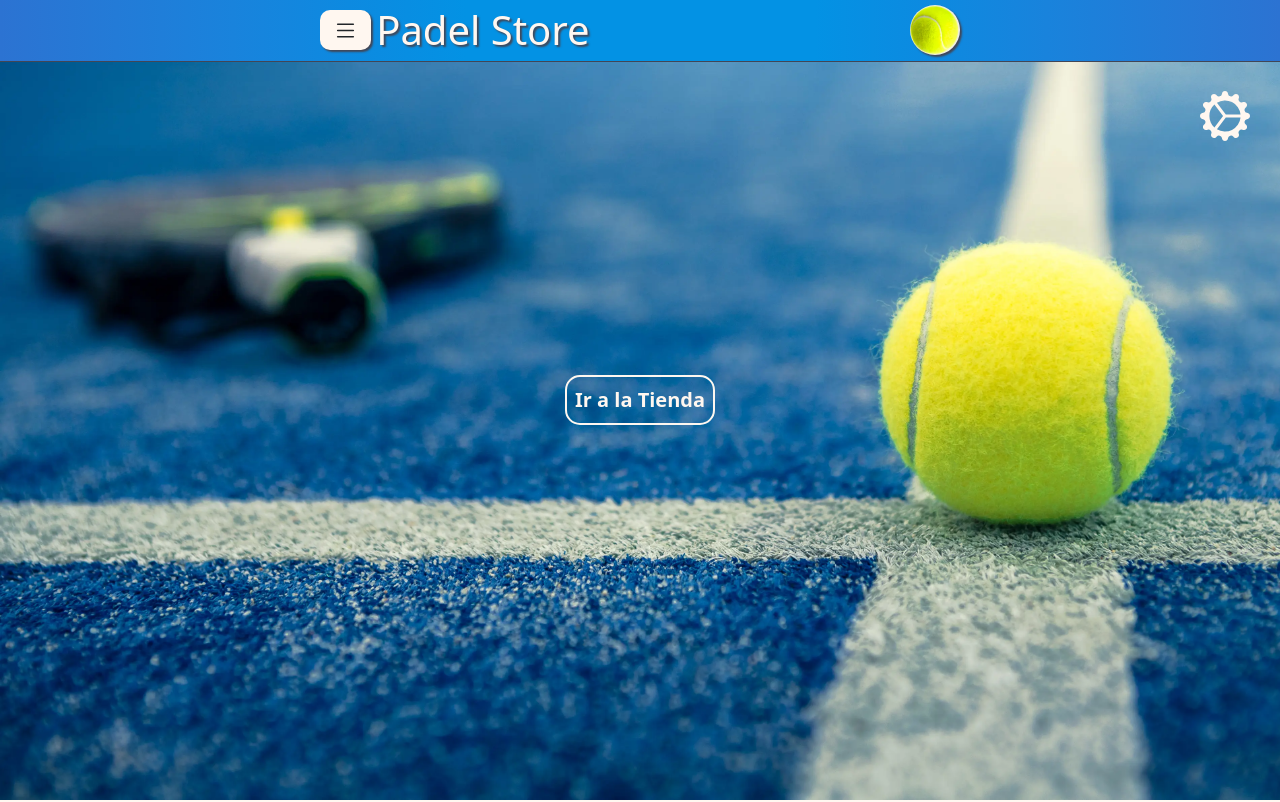
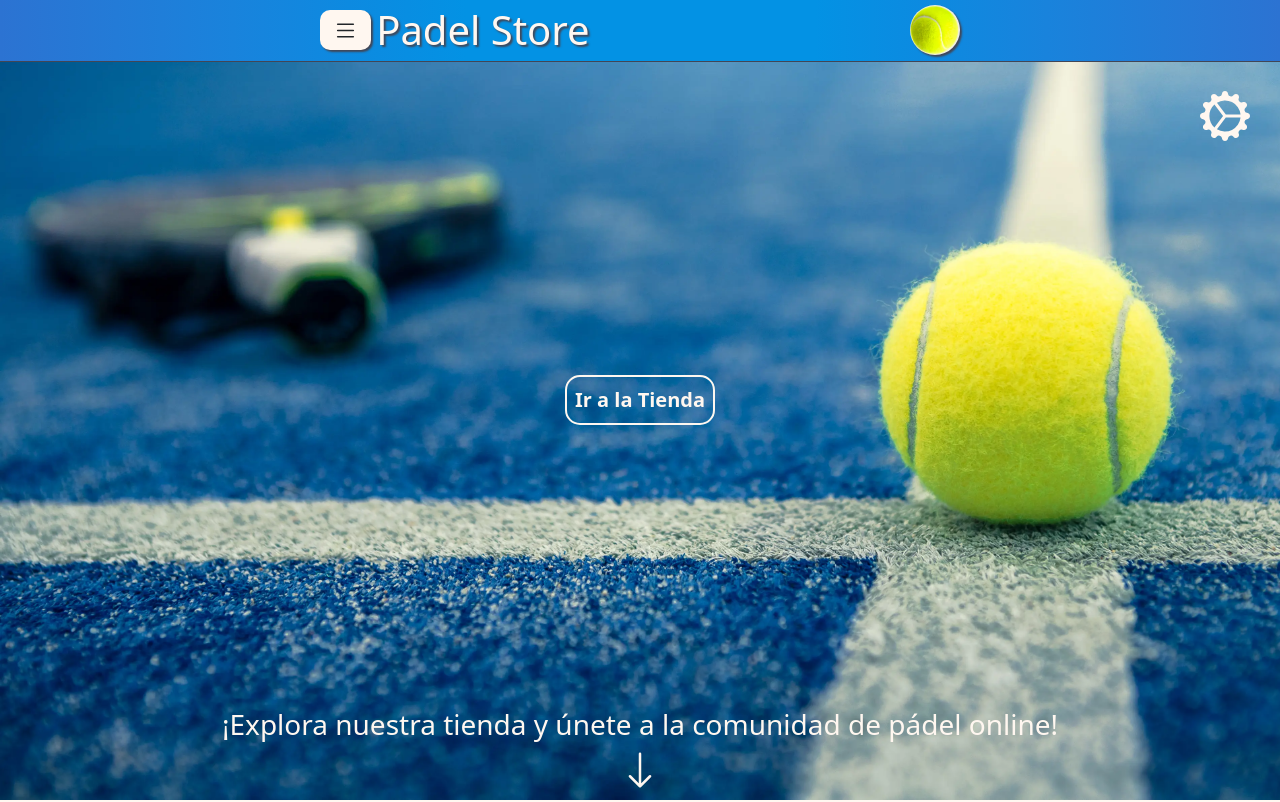
Before and after one commit to lubiano83/EntregaFinal-Lubiano, a React (Vite) app: page /detalle/1 in a window 1280 px wide. Shown: the top 802 px of the page. Built offline with nearby package versions, Linux system fonts and the light colour scheme.

Commit message:
agregando texto de inicio

```diff
--- /dev/null
+++ b/src/componentes/Bienvenida.jsx
@@ -0,0 +1,12 @@
+/* Bienvenida */
+
+const Bienvenida = () => {
+  return (
+    <div id="Bienvenida">
+        <h3>¡Explora nuestra tienda y únete a la comunidad de pádel online!</h3>
+        <svg xmlns="http://www.w3.org/2000/svg" width="16" height="16" fill="currentColor" className="bi bi-arrow-down svg" viewBox="0 0 16 16">
+            <path fillRule="evenodd" d="M8 1a.5.5 0 0 1 .5.5v11.793l3.146-3.147a.5.5 0 0 1 .708.708l-4 4a.5.5 0 0 1-.708 0l-4-4a.5.5 0 0 1 .708-.708L7.5 13.293V1.5A.5.5 0 0 1 8 1"/>
+        </svg>
+    </div>
+  )
+}; export default Bienvenida;
--- a/src/componentes/Inicio.jsx
+++ b/src/componentes/Inicio.jsx
@@ -1,5 +1,6 @@
 /* Inicio */
 
+import Bienvenida from "./Bienvenida";
 import Entrar from "./Entrar";
 import Tools from "./Tools";
 
@@ -8,6 +9,7 @@ const Inicio = () => {
     <div id="Inicio">
         <Tools />
         <Entrar />
+        <Bienvenida />
     </div>
   )
 }; export default Inicio;
--- a/src/estilo.scss
+++ b/src/estilo.scss
@@ -7,6 +7,7 @@
 @import "./scss/Inicio";
 @import "./scss/Tools";
 @import "./scss/Entrar";
+@import "./scss/Bienvenida";
 @import "./scss/Navbar";
 @import "./scss/Dropdown";
 @import "./scss/Logo";
--- /dev/null
+++ b/src/scss/_Bienvenida.scss
@@ -0,0 +1,20 @@
+/* Bienvenida */
+
+#Bienvenida {
+    position: absolute;
+    bottom: 30px;
+    display: flex;
+    flex-flow: column wrap;
+    justify-content: center;
+    align-items: center;
+    h3 {
+        text-align: center;
+        color: map-get($colores, color-2);
+    }
+    .svg {
+        width: 40px;
+        height: 40px;
+        margin: 0px 0px -20px 0px;
+        color: map-get($colores, color-2);
+    }
+}
--- a/src/scss/_Entrar.scss
+++ b/src/scss/_Entrar.scss
@@ -12,5 +12,8 @@
         width: 150px;
         border-radius: 15px;
         font-size: 20px;
+        &:hover {
+            scale: 1.1;
+        }
     }
 }
--- a/src/scss/_Tools.scss
+++ b/src/scss/_Tools.scss
@@ -8,5 +8,8 @@
         width: 50px;
         height: 50px;
         color: map-get($colores, color-2);
+        &:hover {
+            scale: 1.1;
+        }
     }
 }
```
